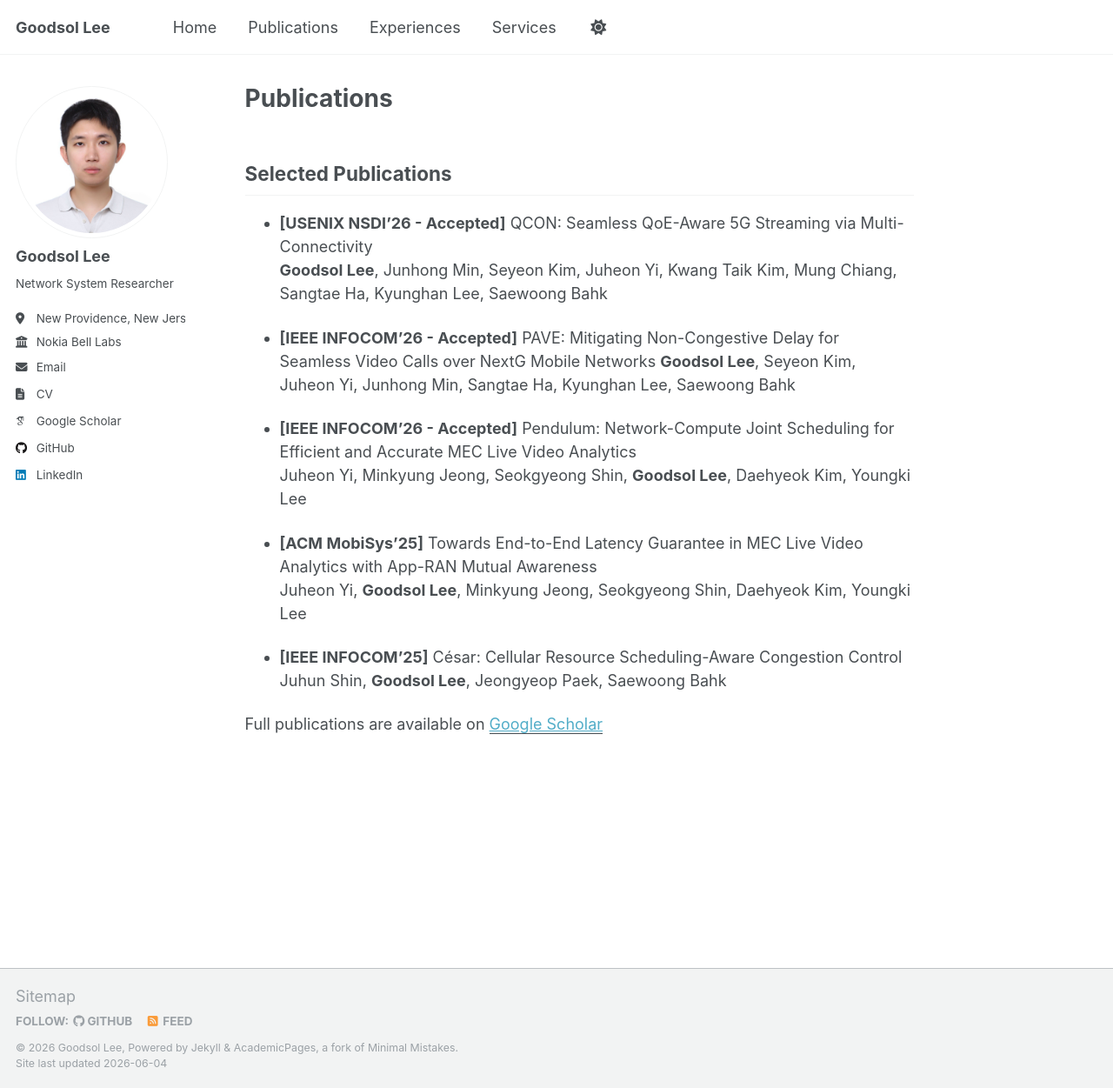
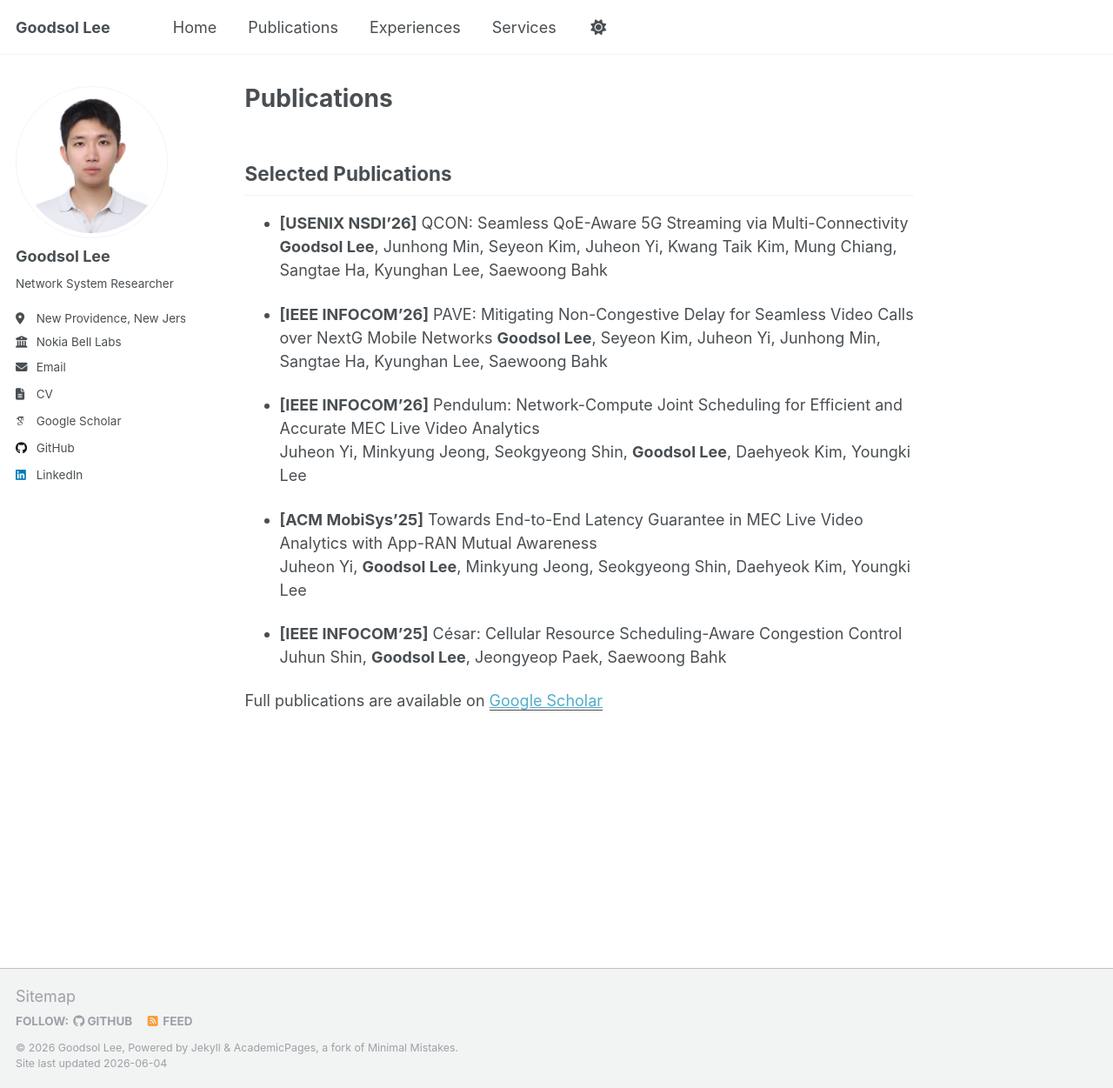
Before and after one commit to goodsollee/GoodsolLee.github.io, a Jekyll site: the page built from _pages/publications.md, in a window 1280 px wide and 1251 px high. Shown: the whole window at 87% size. Built offline with Jekyll 4.4.1, drawn with Linux system fonts in a browser that asks for light colours; some web fonts are replaced; a script that is not in the unit is left out.

Commit message:
Remove Accepted tag from published papers

```diff
--- a/_pages/publications.md
+++ b/_pages/publications.md
@@ -9,13 +9,13 @@ classes: wide
 
 ## Selected Publications
 
-- **[USENIX NSDI'26 - Accepted]** QCON: Seamless QoE-Aware 5G Streaming via Multi-Connectivity
+- **[USENIX NSDI'26]** QCON: Seamless QoE-Aware 5G Streaming via Multi-Connectivity
   **Goodsol Lee**, Junhong Min, Seyeon Kim, Juheon Yi, Kwang Taik Kim, Mung Chiang, Sangtae Ha, Kyunghan Lee, Saewoong Bahk
 
-- **[IEEE INFOCOM'26 - Accepted]** PAVE: Mitigating Non-Congestive Delay for Seamless Video Calls over NextG Mobile Networks
+- **[IEEE INFOCOM'26]** PAVE: Mitigating Non-Congestive Delay for Seamless Video Calls over NextG Mobile Networks
   **Goodsol Lee**, Seyeon Kim, Juheon Yi, Junhong Min, Sangtae Ha, Kyunghan Lee, Saewoong Bahk
 
-- **[IEEE INFOCOM'26 - Accepted]** Pendulum: Network-Compute Joint Scheduling for Efficient and Accurate MEC Live Video Analytics
+- **[IEEE INFOCOM'26]** Pendulum: Network-Compute Joint Scheduling for Efficient and Accurate MEC Live Video Analytics
   Juheon Yi, Minkyung Jeong, Seokgyeong Shin, **Goodsol Lee**, Daehyeok Kim, Youngki Lee
 
 - **[ACM MobiSys'25]** Towards End-to-End Latency Guarantee in MEC Live Video Analytics with App-RAN Mutual Awareness
```
